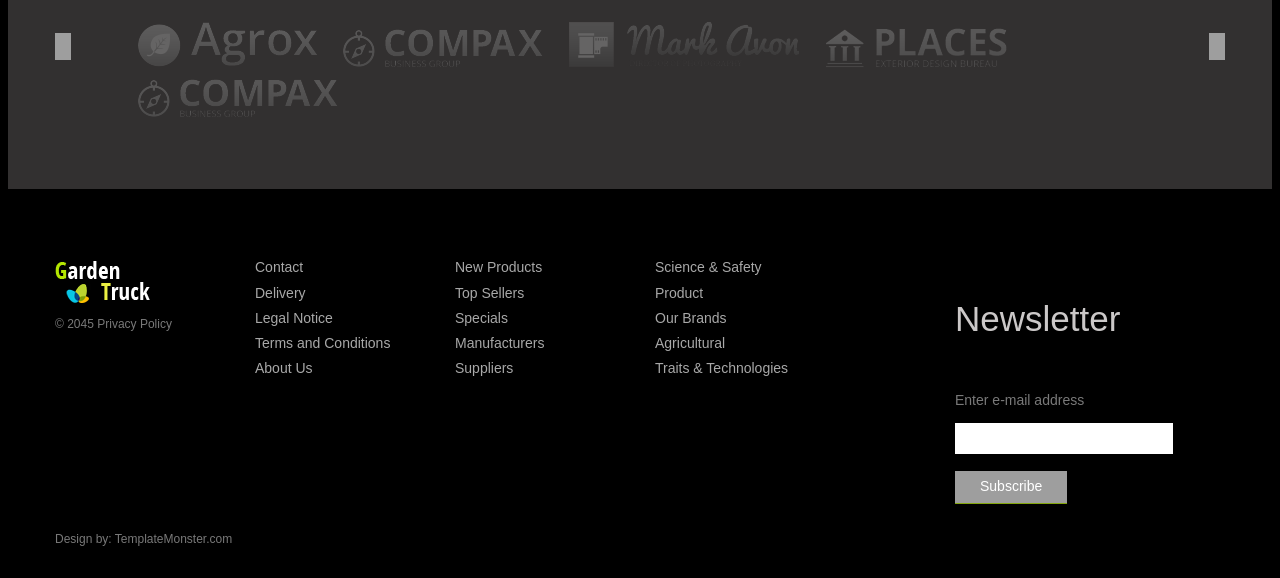
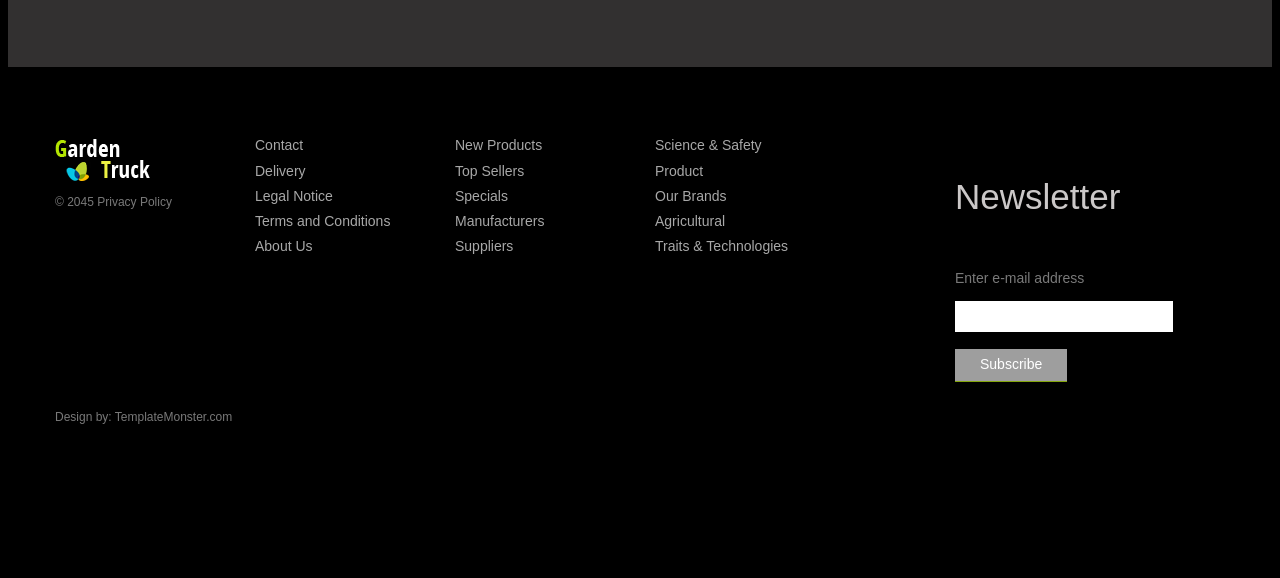
Before and after one commit to drussel2/compliment, a Flask app: page / in a window 1280 px wide. Shown: the part 2161-2739 px from the top of the page. After the commit the page ends 2585 px from the top, so only its background shows below. Run offline with Flask 2, Linux system fonts and the light colour scheme; some libraries are stand-ins or nearby versions; some web fonts are replaced; grey boxes are pictures that could not be loaded.

Commit message:
Update index.html

```diff
--- a/templates/index.html
+++ b/templates/index.html
@@ -70,7 +70,7 @@ $(window).load(
   <div class="container_12">
     <div class="grid_12">
       <div class="h_phone">Happiness is only a smile away</div>
-      <h1>Compliments Generator<a href="index.html"><img src="static/img/Smiley_kabelsalat.gif" alt=""></a></h1>
+      <h1>Compliments Generator</h1><h1><a href="/"><img src="static/img/Smiley_kabelsalat.gif" alt=""></a></h1>
       <div class="clear"></div>
     </div>
     <div class="clear"></div>
@@ -84,21 +84,9 @@ $(window).load(
           <ul class="sf-menu">
             <li class="current"><a href="/">Home</a></li>
             <li class="with_ul"><a href="/about">About</a></li>
-            <li><a href="services.html">Services</a>
-              <ul>
-                <li><a href="#"> Services List</a>
-                  <ul>
-                    <li><a href="#">Seeds</a></li>
-                    <li><a href="#">Traits</a></li>
-                    <li><a href="#">Safety Control</a></li>
-                  </ul>
-                </li>
-                <li><a href="#">Overview</a></li>
-                <li><a href="#">FAQS</a></li>
-              </ul>
-            </li>
+            <li><a href="/compliment">Get a Compliment</a></li>
             <li><a href="products.html">Products</a></li>
-            <li><a href="blog.html">Blog</a></li>
+            <li><a href="/blog">Blog</a></li>
             <li><a href="contacts.html">Contacts</a></li>
           </ul>
         </nav>
@@ -149,6 +137,8 @@ $(window).load(
         <div class="clear"></div>
       </div>
     </div>
+
+
     <div class="container_12">
       <div class="grid_3">
         <h3>Harvest</h3>
@@ -202,22 +192,7 @@ $(window).load(
     </div>
   </div>
   <div class="gray">
-    <div class="container_12">
-      <div class="grid_12">
-        <div class="car"> <a href="#" class="prev1"></a> <a href="#" class="next1"></a>
-          <div class="car_div">
-            <ul class="carousel1">
-              <li><a href="#"><img src="static/img/logo1.png" alt=""></a></li>
-              <li><a href="#"><img src="static/img/logo2.png" alt=""></a></li>
-              <li><a href="#"><img src="static/img/logo3.png" alt=""></a></li>
-              <li><a href="#"><img src="static/img/logo4.png" alt=""></a></li>
-              <li><a href="#"><img src="static/img/logo2.png" alt=""></a></li>
-            </ul>
-          </div>
-        </div>
-      </div>
-      <div class="clear"></div>
-    </div>
+
   </div>
 </div>
 <footer>
```
